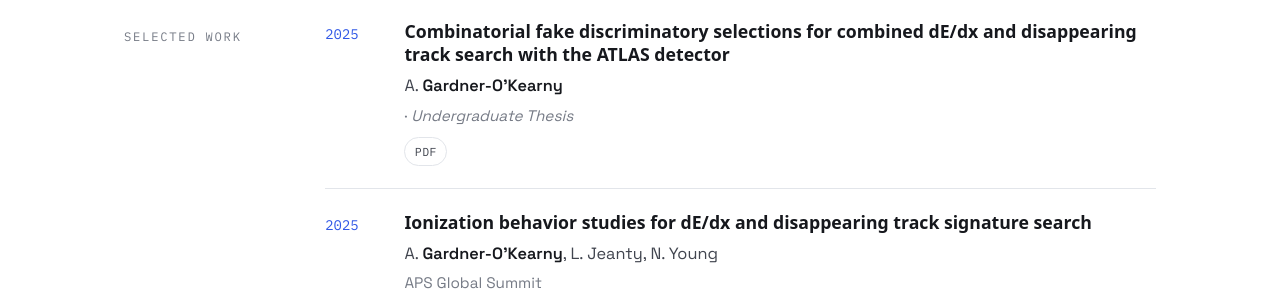
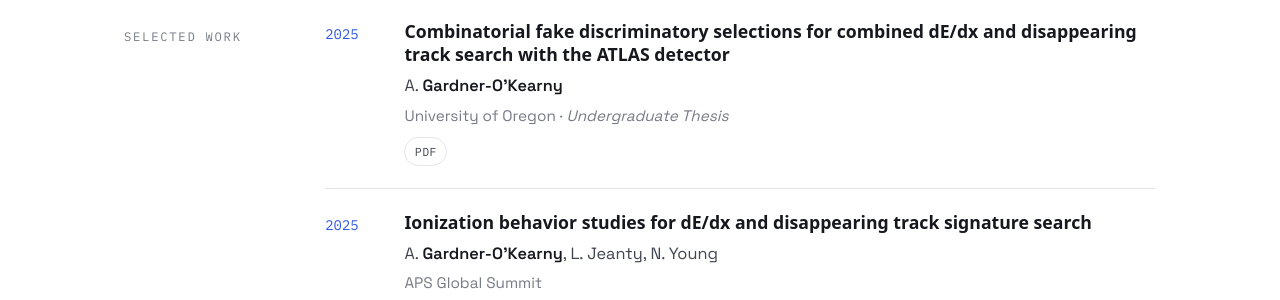
Before and after one commit to aidangardnerokearny/aidangardnerokearny.github.io, a Jekyll site: the page built from index.html, in a window 1280 px wide and 900 px high, scrolled down 1563 px. Shown: the part 154-454 px from the top of the window. Built offline with Jekyll 4.4.1, drawn with Linux system fonts in a browser that asks for light colours.

Commit message:
Adding venue for u-thesis

```diff
--- a/_data/portfolio.yml
+++ b/_data/portfolio.yml
@@ -19,6 +19,7 @@ list:
   - title: "Combinatorial fake discriminatory selections for combined dE/dx and disappearing
     track search with the ATLAS detector"
     authors: "A. Gardner-O'Kearny"
+    venue: "University of Oregon"
     year: 2025
     selected: true
     note: "Undergraduate Thesis"
```
